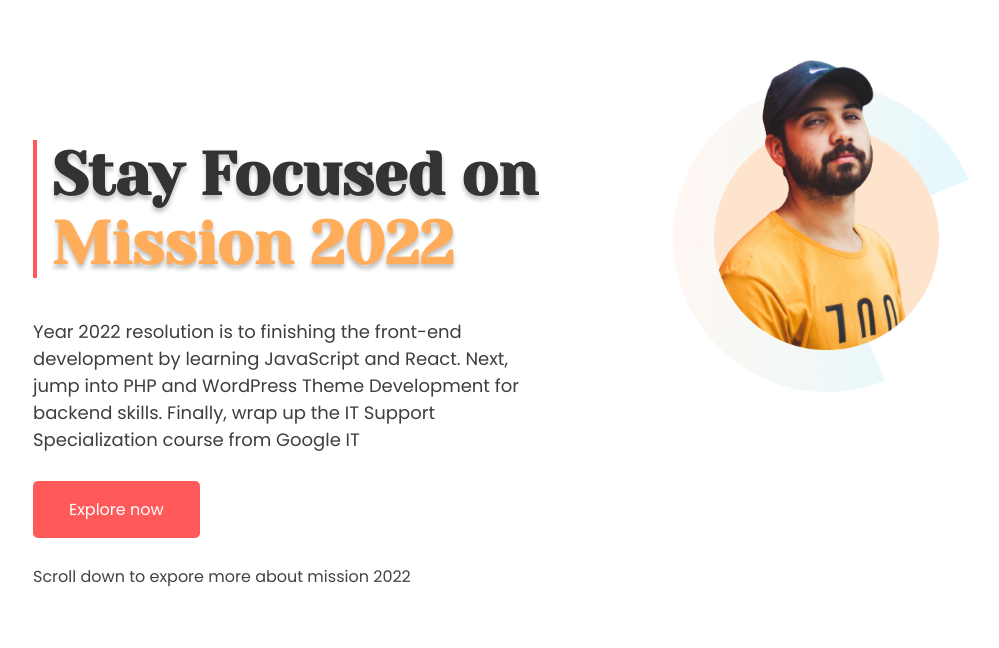
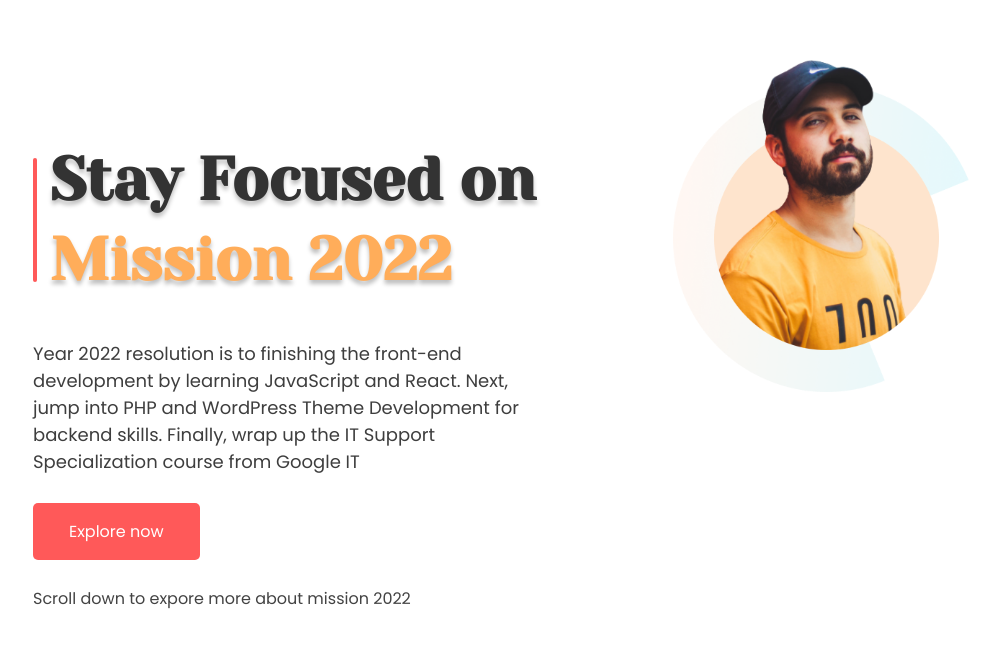
Before and after one commit to muinch/mission-2022, a plain HTML site: page index.html in a window 1280 px wide. Shown: the whole page, without its empty margins (95-1094 px from the left). Drawn offline with Linux system fonts and the light colour scheme.

Commit message:
rectangle shape css added

```diff
--- a/index.html
+++ b/index.html
@@ -18,6 +18,7 @@
     <header>
       <div class="half-width">
         <h1>
+          <span class="rectangle"></span>
           Stay Focused on<br />
           <span class="highlight">Mission 2022</span>
         </h1>
--- a/style.css
+++ b/style.css
@@ -23,8 +23,20 @@ header h1 {
   color: #333333;
   margin-top: 140px;
   text-shadow: 0px 4px 4px rgba(0, 0, 0, 0.25);
-  border-left: 4px solid #ff5959;
-  padding-left: 15px;
+  padding-left: 17px;
+  position: relative;
+  line-height: 80px;
+}
+
+.rectangle {
+  position: absolute;
+  width: 4px;
+  height: 124px;
+  left: 0px;
+  top: 18px;
+
+  background: #ff5959;
+  border-radius: 5px;
 }
 
 .highlight {
```
Also changed, not shown: images/shapes/vertical-line.svg (added).
